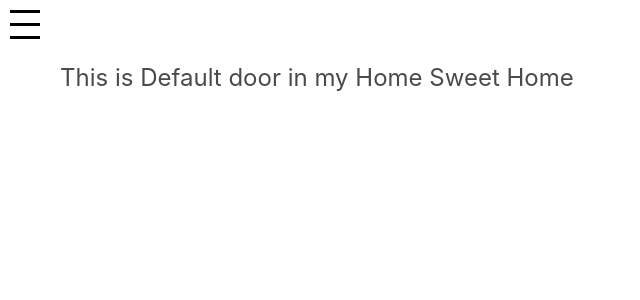
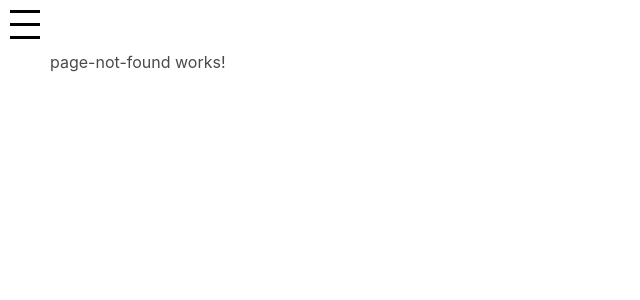
Before and after one commit to vikytech/angularDemo, an Angular app: page /door in a window 1280 px wide. Shown: the top 300 px of the page, without its empty margins (0-640 px from the left). Built offline with nearby package versions, Linux system fonts and the light colour scheme.

Commit message:
[Srima|viky] Removed door component and added request table component

```diff
--- a/src/app/door/door.component.css
+++ /dev/null
@@ -1,5 +0,0 @@
-.door {
-	font-size: 24px;
-	 display: block;
-  	padding: 10px;
-}
--- a/src/app/door/door.component.html
+++ /dev/null
@@ -1 +0,0 @@
-<span class="door">This is {{type}} door in my Home Sweet Home</span>
--- a/src/app/drop-down/dropdown.component.ts
+++ b/src/app/drop-down/dropdown.component.ts
@@ -8,7 +8,6 @@
 export class DropdownComponent implements OnInit {
 
   @Input() public template = {};
-  @Input() public data= {};
   @Input() public formG: FormGroup;
 
   constructor() { }
--- /dev/null
+++ b/src/app/request-table/request-table.component.html
@@ -0,0 +1,3 @@
+<router-outlet>
+    <p> Request Table component works! </p>
+</router-outlet>
--- /dev/null
+++ b/src/app/request-table/request-table.component.ts
@@ -0,0 +1,15 @@
+import { Component, OnInit } from '@angular/core';
+
+@Component({
+  selector: 'app-request-table',
+  templateUrl: './request-table.component.html',
+  styleUrls: ['./request-table.component.scss']
+})
+export class RequestTableComponent implements OnInit {
+
+  constructor() { }
+
+  ngOnInit() {
+  }
+
+}
--- a/src/app/side-bar/side-bar.component.html
+++ b/src/app/side-bar/side-bar.component.html
@@ -6,10 +6,9 @@
   </div>
   <nav class="menu" [ngClass]="{'active': showSideBar}">
     <ul class="menu-items">
-      <a routerLink='/door'><li (click)=toggleSideBar() class="menu-items-item">Door</li></a>
-      <a routerLink='/main-door'><li (click)=toggleSideBar() class="menu-items-item">Main Door</li></a>
-      <a routerLink='request'><li (click)=toggleSideBar() class="menu-items-item">Request</li></a>
-      <a routerLink='request/edit/1'><li (click)=toggleSideBar() class="menu-items-item">Edit-Request</li></a>
+      <a routerLink='requests'><li (click)=toggleSideBar() class="menu-items-item">Requests</li></a>
+      <a routerLink='requests/new'><li (click)=toggleSideBar() class="menu-items-item">New Request</li></a>
+      <a routerLink='requests/1/edit'><li (click)=toggleSideBar() class="menu-items-item">Edit Request</li></a>
     </ul>
   </nav>
 </div>
--- a/src/app/text-box/text-box.component.ts
+++ b/src/app/text-box/text-box.component.ts
@@ -8,7 +8,6 @@
 export class TextBoxComponent implements OnInit {
 
   @Input() public template = {};
-  @Input() public data= {};
   @Input() public formG: FormGroup;
 
   constructor() { }
```
Also changed, not shown: src/app/app-routing.module.ts (+12 -11 lines), src/app/door/door.component.ts (deleted, +0 -10 lines), src/app/main-door/main-door.component.ts (deleted, +0 -11 lines), src/app/request-table/request-table.component.scss (added).
